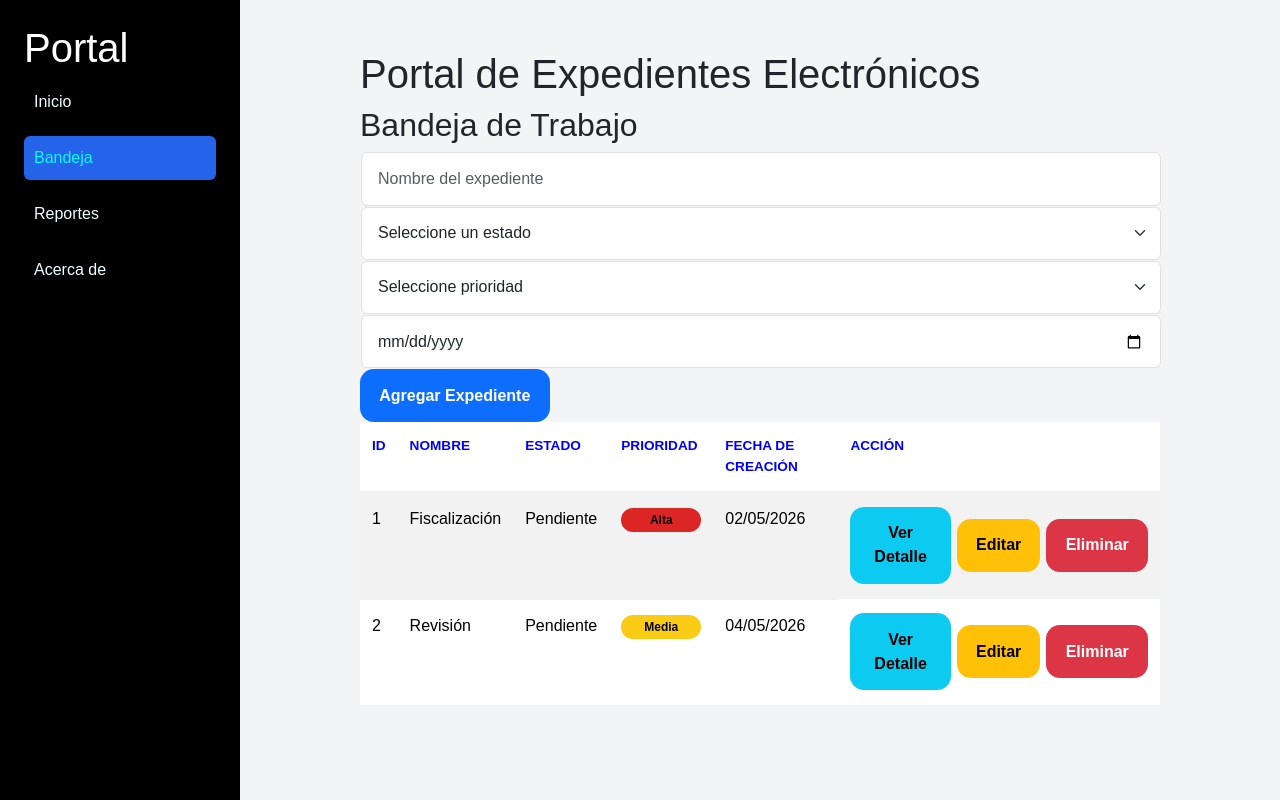
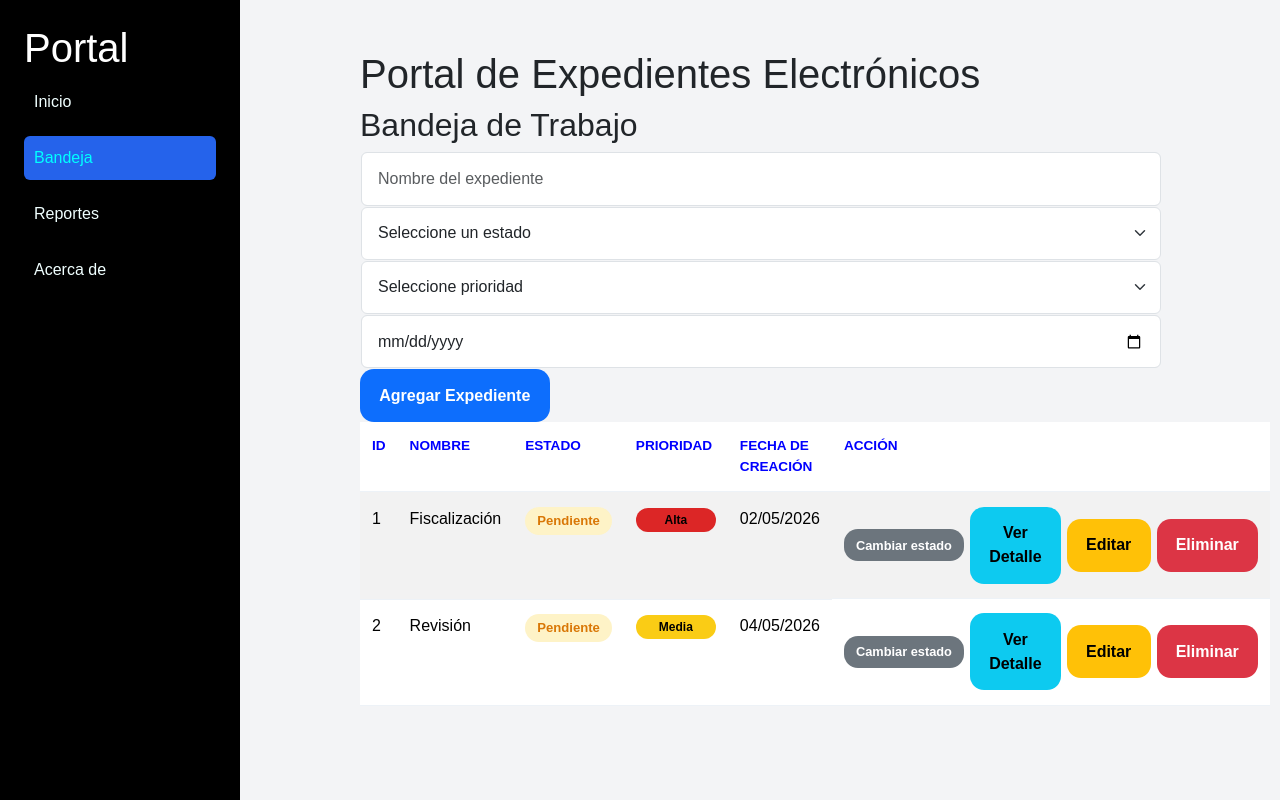
Before and after one commit to jopinones/curso-angular, an Angular app: page /bandeja in a window 1280 px wide. Built offline with nearby package versions, Linux system fonts and the light colour scheme.

Commit message:
Agrega boton cambiar estado

```diff
--- a/src/app/bandeja/bandeja.css
+++ b/src/app/bandeja/bandeja.css
@@ -76,3 +76,33 @@ th {
   font-size: 0.875rem;
   min-width: 100px;
 }
+
+.badge-estado {
+  padding: 4px 12px;
+  border-radius: 20px;
+  font-size: 0.82rem;
+  font-weight: 600;
+  display: inline-block;
+  white-space: nowrap;
+}
+
+.estado-pendiente {
+  background-color: #fef3c7;
+  color: #d97706;
+}
+
+.estado-en-proceso {
+  background-color: #dbeafe;
+  color: #2563eb;
+}
+
+.estado-finalizado {
+  background-color: #dcfce7;
+  color: #15803d;
+}
+
+.btn-estado {
+  font-size: 0.8rem;
+  padding: 0.4rem 0.75rem;
+  white-space: nowrap;
+}
--- a/src/app/bandeja/bandeja.html
+++ b/src/app/bandeja/bandeja.html
@@ -78,7 +78,13 @@
                         <tr>
                             <td>{{ expediente.id }}</td>
                             <td>{{ expediente.nombre }}</td>
-                            <td>{{ expediente.estado }}</td>
+                            <td>
+                                <span class="badge-estado" [ngClass]="{
+                                    'estado-pendiente': expediente.estado === 'Pendiente',
+                                    'estado-en-proceso': expediente.estado === 'En proceso',
+                                    'estado-finalizado': expediente.estado === 'Finalizado'
+                                }">{{ expediente.estado }}</span>
+                            </td>
                             <td>
                                 <span class="badge" [ngClass]="{
                                     'alta': expediente.prioridad === 'Alta',
@@ -90,6 +96,7 @@
                             </td>
                             <td>{{ expediente.fechaCreacion }}</td>
                             <td class="acciones">
+                                <button type="button" class="btn btn-secondary btn-estado" (click)="cambiarEstado(expediente.id)">Cambiar estado</button>
                                 <button class="btn btn-info" [routerLink]="['/expediente', expediente.id]">Ver Detalle</button>
                                 <button type="button" class="btn btn-warning" (click)="iniciarEdicion(expediente)">Editar</button>
                                 <button type="button" class="btn btn-danger" (click)="eliminarExpediente(expediente.id)">Eliminar</button>
--- a/src/app/bandeja/bandeja.ts
+++ b/src/app/bandeja/bandeja.ts
@@ -14,6 +14,8 @@ export class Bandeja implements OnInit {
   expedientes: Expediente[] = [];
   idEditando: number | null = null;
   expedienteEditando: Expediente = { id: 0, nombre: '', estado: '', prioridad: '', fechaCreacion: '' };
+
+  private readonly flujoEstados = ['Pendiente', 'En proceso', 'Finalizado'];
 
   nuevoExpediente: Expediente = {
     id: 0,
@@ -54,6 +56,14 @@ export class Bandeja implements OnInit {
     this.expedienteEditando = { id: 0, nombre: '', estado: '', prioridad: '', fechaCreacion: '' };
   }
 
+  cambiarEstado(id: number) {
+    const expediente = this.expedientes.find(e => e.id === id);
+    if (!expediente) return;
+    const indiceActual = this.flujoEstados.indexOf(expediente.estado);
+    expediente.estado = this.flujoEstados[(indiceActual + 1) % this.flujoEstados.length];
+    this.guardarLocalStorage();
+  }
+
   agregarExpediente() {
     if (!this.nuevoExpediente.nombre || !this.nuevoExpediente.estado || !this.nuevoExpediente.fechaCreacion) {
       alert('Debe completar todos los datos');
```
